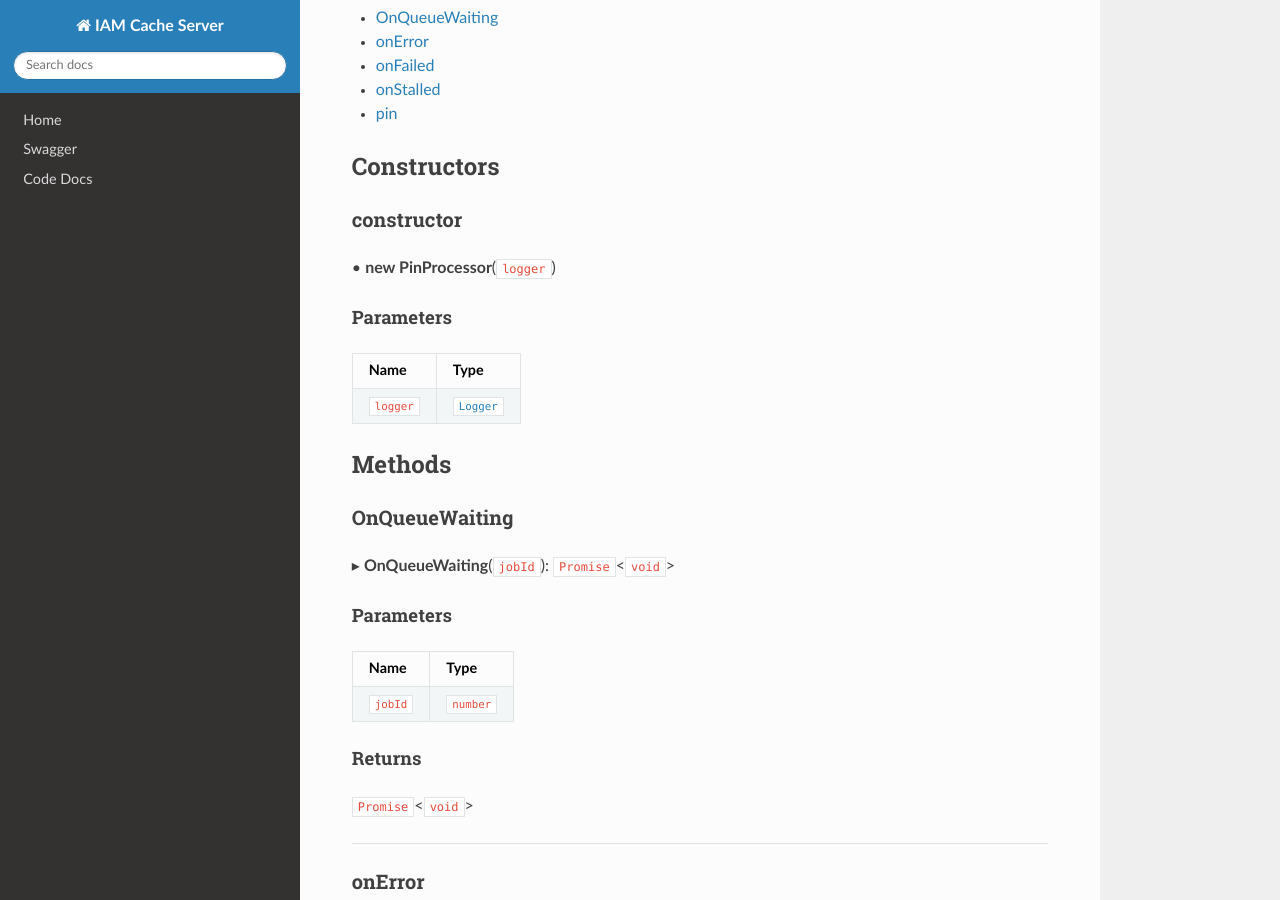
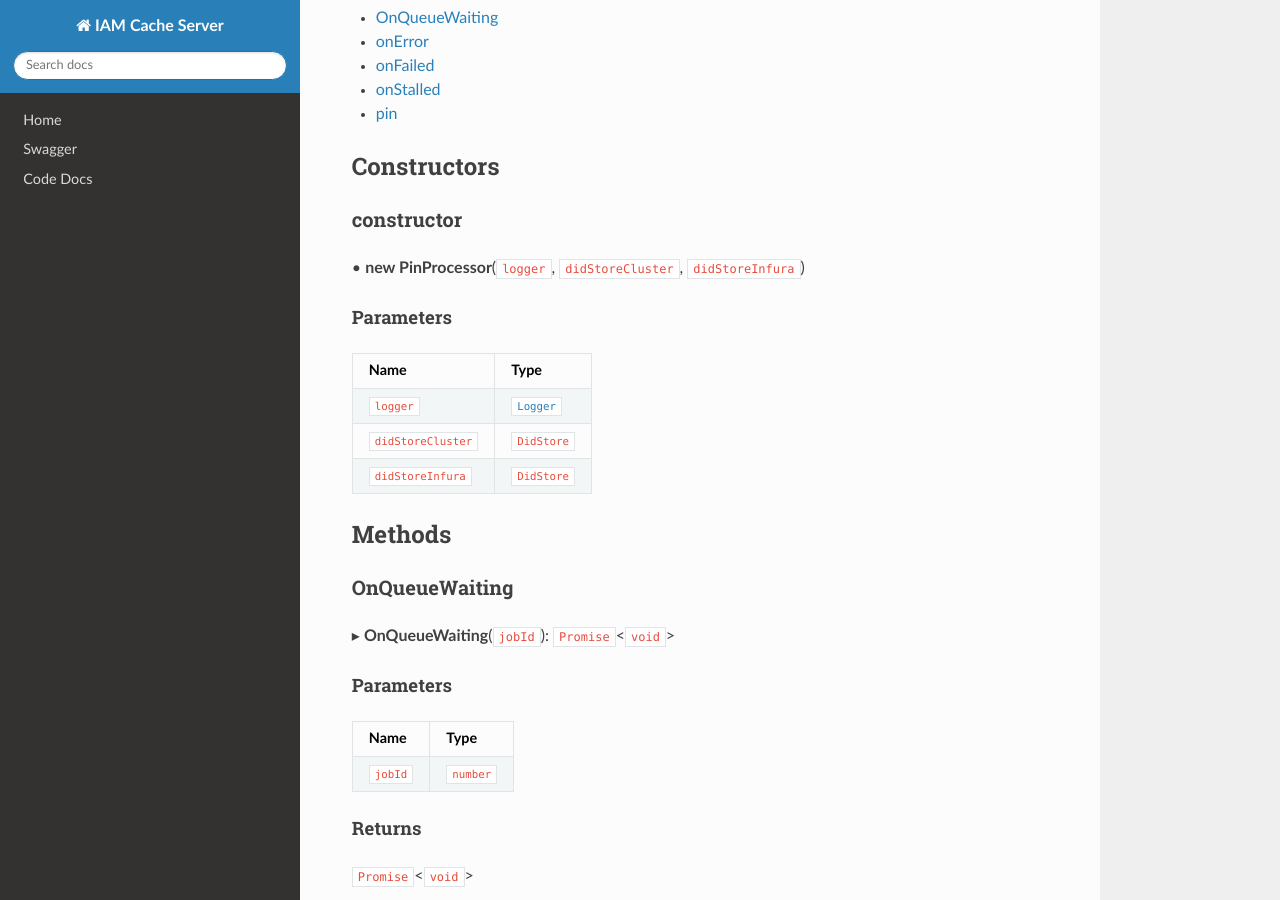
Before and after one commit to energywebfoundation/ssi-hub, an MkDocs documentation site: the page built from docs/api/classes/modules_ipfs_pin_processor.PinProcessor.md, in a window 1280 px wide and 900 px high, scrolled down 406 px. Built offline with MkDocs 1.6.1, drawn with Linux system fonts in a browser that asks for light colours; nearby versions of some CDN libraries.

```diff
--- a/docs/api/classes/modules_ipfs_pin_processor.PinProcessor.md
+++ b/docs/api/classes/modules_ipfs_pin_processor.PinProcessor.md
@@ -20,13 +20,15 @@
 
 ### constructor
 
-• **new PinProcessor**(`logger`)
+• **new PinProcessor**(`logger`, `didStoreCluster`, `didStoreInfura`)
 
 #### Parameters
 
 | Name | Type |
 | :------ | :------ |
 | `logger` | [`Logger`](modules_logger_logger_service.Logger.md) |
+| `didStoreCluster` | `DidStore` |
+| `didStoreInfura` | `DidStore` |
 
 ## Methods
 
```
Also changed, not shown: 1 other file.
